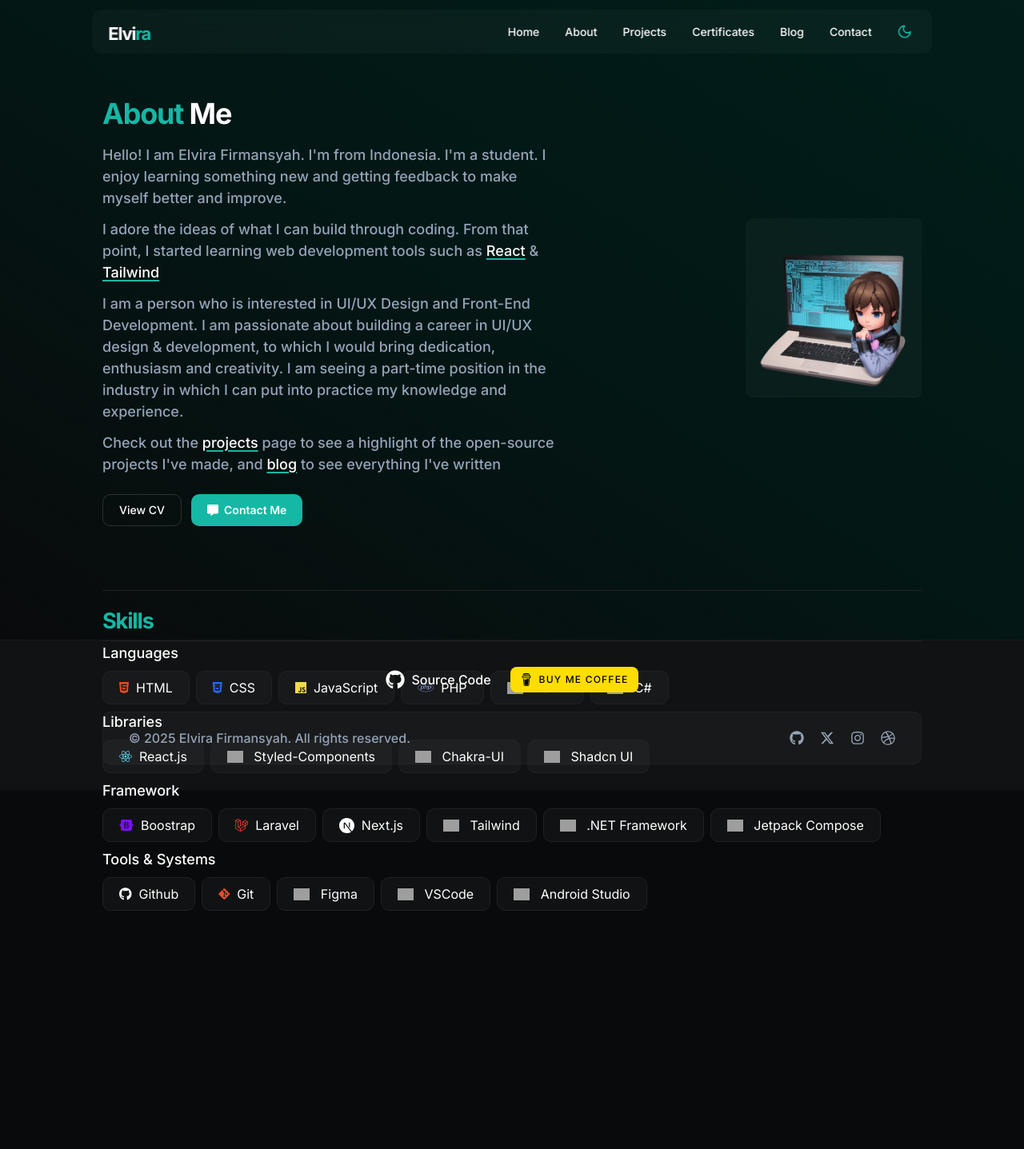
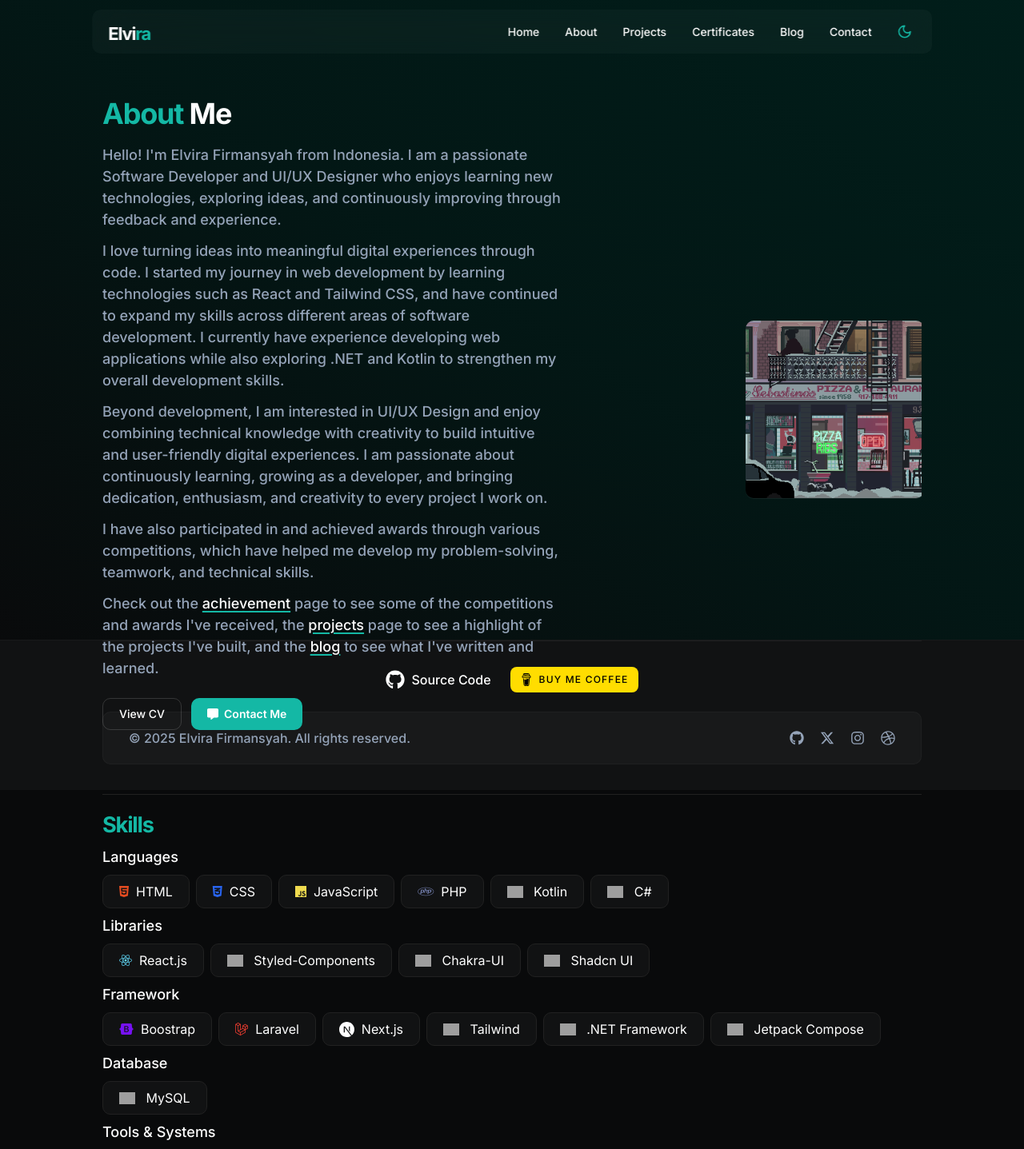
Before and after one commit to elvirafimansyah/portofolio-v3, a Next.js app: page /about in a window 1280 px wide. Shown: the top 1437 px of the page at 80% size. Before the commit the page ends 1219 px from the top, so only its background shows below. Built offline with nearby package versions, Linux system fonts and the light colour scheme; grey boxes are pictures that could not be loaded.

Commit message:
fix: about

```diff
--- a/app/about/page.tsx
+++ b/app/about/page.tsx
@@ -21,22 +21,20 @@
 
               <p className="text-desc text-base xl:text-deskripsi leading-normal font-medium flex space-y-3 flex-col">
                 <span>
-                  Hello! I am Elvira Firmansyah. I&apos;m from Indonesia. I&apos;m a student. I enjoy learning something new and getting feedback to make myself better and improve.
+                  Hello! I&apos;m Elvira Firmansyah from Indonesia. I am a passionate Software Developer and UI/UX Designer who enjoys learning new technologies, exploring ideas, and continuously improving through feedback and experience.
                 </span>
                 <span>
-                  I adore the ideas of what I can build through coding. From that point, I started learning web development tools such as <a href="https://react.dev/" target ="_blank" className="underline decoration-primary decoration-2 underline-offset-[3px] text-foreground">React</a> & <a href="https://tailwindcss.com/" target ="_blank" className="underline decoration-primary decoration-2 underline-offset-[3px] text-foreground">Tailwind</a>
+                  I love turning ideas into meaningful digital experiences through code. I started my journey in web development by learning technologies such as React and Tailwind CSS, and have continued to expand my skills across different areas of software development. I currently have experience developing web applications while also exploring .NET and Kotlin to strengthen my overall development skills.
                 </span>
                 <span>
-                  I am a person who is interested in UI/UX Design and Front-End Development. I am passionate about building a career in UI/UX design & development, to which I would bring dedication, enthusiasm and creativity. I am seeing a part-time position in the industry in which I can put into practice my knowledge and experience.
+                  Beyond development, I am interested in UI/UX Design and enjoy combining technical knowledge with creativity to build intuitive and user-friendly digital experiences. I am passionate about continuously learning, growing as a developer, and bringing dedication, enthusiasm, and creativity to every project I work on.
                 </span>
-                <span>
-                Check out the <Link href="/project" className="underline decoration-primary decoration-2 underline-offset-[3px] text-foreground">projects</Link> page to see a highlight of the open-source projects I&apos;ve made, and <Link href="/blog" className="underline decoration-primary decoration-2 underline-offset-[3px] text-foreground">blog</Link> to see everything I&apos;ve written
-
+                <span> I have also participated in and achieved awards through various competitions, which have helped me develop my problem-solving, teamwork, and technical skills. </span> <span> Check out the <Link href="/certificate" className="underline decoration-primary decoration-2 underline-offset-[3px] text-foreground">achievement</Link> page to see some of the competitions and awards I&apos;ve received, the <Link href="/project" className="underline decoration-primary decoration-2 underline-offset-[3px] text-foreground">projects</Link> page to see a highlight of the projects I&apos;ve built, and the <Link href="/blog" className="underline decoration-primary decoration-2 underline-offset-[3px] text-foreground">blog</Link> to see what I&apos;ve written and learned.
                 </span>
               </p>
 
               <div className="flex gap-x-3 pt-4">
-                <Button variant="detail_outline" ><a href="assets/img/cv.png" target="_blank">View CV</a></Button>
+                <Button variant="detail_outline" ><a href="assets/img/CV_Elvira.png" target="_blank">View CV</a></Button>
                 <Button variant="primary" className="flex items-center"><FaMessage />&nbsp;&nbsp;<Link href="/contact">Contact Me
                 </Link></Button>
               </div>
@@ -45,11 +43,11 @@
             <div className="ml-10 w-4/5 sm:w-3/4 md:w-1/3 lg:w-[29%] flex items-center justify-center md:-mr-5 lg:-mr-7 xl:-mr-10">
               <div className="bg-second-background dark:bg-navdark w-3/4 rounded-lg border-b border-border dark:border-navdark  ">
                 <Image
-                  src="/assets/img/techgirl.png"
+                  src="/assets/img/pizza.png"
                   width={1000}
                   height={1000}
                   alt="gambar"
-                  className="transition ease-in-out duration-1000 hover:scale-90  hover:rotate-[8deg] hover:cursor-pointer hover:drop-shadow-techgirl "
+                  className="rounded-lg transition ease-in-out duration-1000 hover:scale-90  hover:rotate-[8deg] hover:cursor-pointer hover:drop-shadow-techgirl "
                   loading="lazy"
 
                 />
--- a/app/about/skills.tsx
+++ b/app/about/skills.tsx
@@ -125,8 +125,21 @@
 
       ]
     },
+     {
+      id: 4,
+      name: "Database",
+      code: [
+      ],
+      code_img: [
+        {
+          name: "MySQL",
+          img: "https://explore-feed.github.com/topics/mysql/mysql.png",
+          url: "https://www.mysql.com/"
+        },
+      ]
+    },
     {
-      id: 4,
+      id: 5,
       name: "Tools & Systems",
       code: [
         {
```
Also changed, not shown: public/assets/img/CV_Elvira.png (added).
